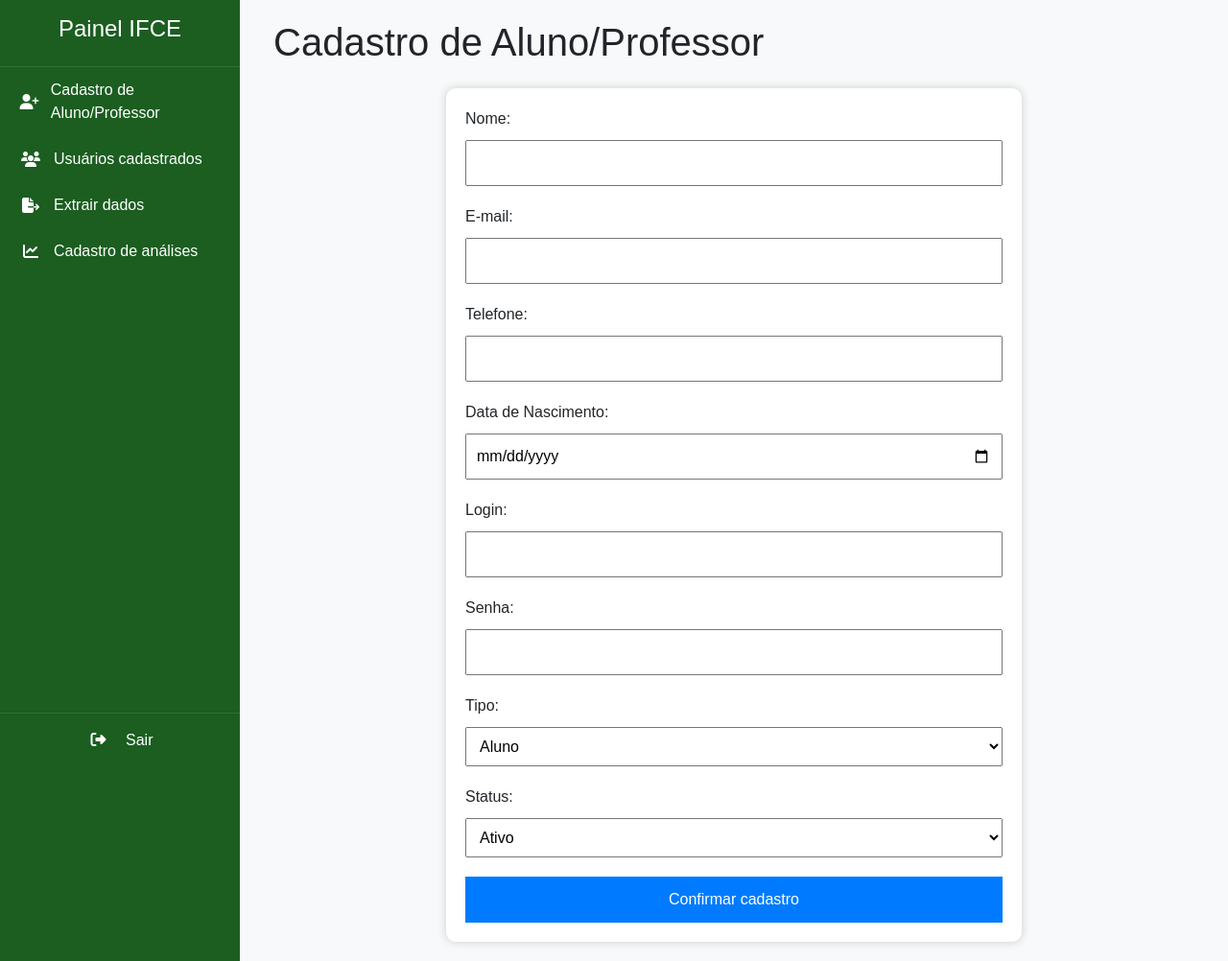
After one commit to CleanoJr/PI2-Analise_Sensorial, a Flask app: page /cadastro/inserir in a window 1280 px wide. The commit adds this page. Shown: the whole page at 96% size. Run offline with Flask 3, Linux system fonts and the light colour scheme.

Commit message:
feat(Uriel)Integração do cadastro de usuários e conexão com banco de dados.

```diff
--- a/controllers/professor_controller.py
+++ /dev/null
@@ -1,6 +0,0 @@
-from main import app
-from flask import render_template
-
-@app.route("/admin", methods=['GET'])
-def admin():
-    return render_template("/professor/painel_professor.html")
--- a/controllers/user_controller.py
+++ /dev/null
@@ -1,6 +0,0 @@
-from main import app
-from flask import render_template
-
-@app.route("/login", methods=['GET'])
-def login():
-    return render_template("/login.html")
--- /dev/null
+++ b/controllers/usuario_controller.py
@@ -0,0 +1,101 @@
+from main import app
+from flask import request, render_template, redirect, url_for
+from models.usuario_model import *
+from models.conexao import *
+from datetime import datetime  # Para converter a data corretamente
+from sqlalchemy.orm import sessionmaker  # Importação da sessionmaker
+
+# Criando a sessão para interagir com o banco de dados
+SessionLocal = sessionmaker(autocommit=False, autoflush=False, bind=engine)
+
+@app.route("/login", methods=['GET'])
+def login():
+    return render_template("/login.html")
+
+@app.route("/admin", methods=['GET'])
+def admin():
+    return render_template("/professor/painel_admin.html")
+
+# Rota para exibir o formulário
+@app.route("/cadastro/inserir", methods=['GET'])
+def cad_inserir():
+    return render_template("/cadastro/aluno_professor.html")
+
+# Rota para processar o formulário
+@app.route("/cadastro/create", methods=['POST'])
+def create():
+    if request.method == 'POST':
+        # Captura os dados enviados pelo formulário
+        nome = request.form['nome']
+        email = request.form['email']
+        telefone = request.form['telefone']
+        data_str = request.form['data_nascimento']  # Data como string
+        login = request.form['login']
+        senha = request.form['senha']
+        tipo = request.form['tipo']
+
+        # Convertendo a data do formato string para o tipo Date
+        data_nascimento = datetime.strptime(data_str, '%Y-%m-%d').date()
+
+        # Cria um novo cadastro
+        new_usuario = Usuario(
+            nome=nome,
+            email=email,
+            telefone=telefone,
+            login=login,
+            senha=senha,
+            tipo=tipo,
+            data_nascimento=data_nascimento,
+            ativo=request.form['ativo'] if request.form['ativo'] else "Inativo"  # Se não marcado, é "Inativo"
+            )
+
+        # Cria uma nova sessão para o banco de dados
+        db = SessionLocal()
+
+        # Adiciona o novo cadastro ao banco de dados
+        db.add(new_usuario)
+        db.commit()
+
+        # Redireciona para a página de lista de cadastros
+        return redirect(url_for('lista'))
+
+# Rota para exibir a lista de cadastros
+@app.route("/list")
+def lista():
+    # Cria uma nova sessão para o banco de dados
+    db = SessionLocal()
+
+    # Consulta todos os cadastros no banco de dados
+    cadastros = db.query(Usuario).all()
+
+    # Renderiza o template com a lista de cadastros
+    return render_template("/usuario/list_usuario.html", cadastros=cadastros)
+
+# Rota para exibir o formulário de edição
+@app.route("/cadastro/editar/<int:id>", methods=["GET"])
+def editar(id):
+    db = SessionLocal()
+    cadastro = db.query(Usuario).filter(Usuario.id == id).first()
+    db.close()
+    return render_template("usuario/edit_usuario.html", cadastro=cadastro)
+
+# Rota para processar a atualização
+@app.route("/cadastro/update/<int:id>", methods=["POST"])
+def update(id):
+    db = SessionLocal()
+    cadastro = db.query(Usuario).filter(Usuario.id == id).first()
+
+    if cadastro:
+        cadastro.nome = request.form['nome']
+        cadastro.email = request.form['email']
+        cadastro.telefone = request.form['telefone']
+        cadastro.data_nascimento = datetime.strptime(request.form['data_nascimento'], '%Y-%m-%d').date()
+        cadastro.login = request.form['login']
+        cadastro.senha = request.form['senha']
+        cadastro.tipo = request.form['tipo']
+        cadastro.ativo = request.form['ativo']  # Atualizando o status de Ativo/Inativo
+
+        db.commit()
+    db.close()
+
+    return redirect(url_for('lista'))
--- a/main.py
+++ b/main.py
@@ -3,8 +3,7 @@ from flask import Flask
 # Criação de uma instância do Flask
 app = Flask(__name__)
 
-from controllers.professor_controller import *
-from controllers.user_controller import *
+from controllers.usuario_controller import *
 from controllers.aluno_controller import *
 
 #Inicia o servidor de desenvolvimento.
--- a/static/css/style.css
+++ b/static/css/style.css
@@ -69,32 +91,7 @@ body {
   width: 100%;
 }
 
-.main-content {
-    flex-grow: 1;
-    padding: 20px;
-    background-color: #f8f9fa;
-    width: 100%;
-    position: relative;
-}
-
-.menu-toggle {
-    display: none;
-    background: none;
-    border: none;
-    color: var(--primary-color);
-    font-size: 1.5rem;
-    cursor: pointer;
-    padding: 10px;
-    position: fixed;
-    top: 10px;
-    left: 10px;
-    z-index: 1060;
-    background-color: #fff;
-    border-radius: 5px;
-    box-shadow: 0 2px 5px rgba(0,0,0,0.2);
-    transition: left 0.3s ease-in-out;
-}
-
+/* Overlay */
 .overlay {
   position: fixed;
   top: 0;
@@ -106,6 +103,114 @@ body {
   display: none;
 }
 
+/* Main Content */
+.main-content {
+  flex-grow: 1;
+  padding: 20px;
+  background-color: #f8f9fa;
+  max-width: 100%;
+  overflow-x: hidden;
+}
+
+.container-fluid {
+  max-width: 100%;
+  padding: 0 15px;
+}
+
+.menu-toggle {
+  background: #fff;
+  border: none;
+  color: var(--primary-color);
+  font-size: 1.5rem;
+  cursor: pointer;
+  padding: 10px 12px;
+  border-radius: 8px;
+  box-shadow: 0 0 10px rgba(0, 0, 0, 0.1);
+  width: auto;
+  height: auto;
+  position: fixed;
+  top: 20px;
+  left: 20px;
+  z-index: 1050;
+  display: none;
+  transition: transform 0.3s ease-in-out; /* Mesma transição da sidebar */
+}
+
+.menu-toggle i {
+  font-size: 20px;
+}
+
+/* Tabela */
+.table-responsive.custom-table {
+  overflow-x: auto;
+  overflow-y: hidden;
+  max-width: 100%;
+  -webkit-overflow-scrolling: touch;
+}
+
+.custom-table.table {
+  margin-bottom: 0;
+  table-layout: auto;
+  width: max-content;
+  min-width: 100%;
+}
+
+.custom-table th,
+.custom-table td {
+  white-space: nowrap;
+  font-size: 0.9rem;
+  vertical-align: middle;
+  padding: 0.6rem;
+}
+
+.custom-table .badge {
+  font-size: 0.8rem;
+  padding: 0.3rem 0.5rem;
+}
+
+.custom-table .btn-sm {
+  padding: 0.2rem 0.4rem;
+  font-size: 0.8rem;
+}
+
+.custom-table .btn i {
+  margin: 0;
+}
+
+/* Formulário */
+form {
+  background: white;
+  padding: 20px;
+  max-width: 600px;
+  margin: auto;
+  border-radius: 10px;
+  box-shadow: 0 0 10px #ccc;
+}
+
+form input,
+form select {
+  width: 100%;
+  padding: 10px;
+  margin-top: 10px;
+  margin-bottom: 20px;
+  box-sizing: border-box;
+}
+
+form button {
+  background-color: #007bff;
+  color: white;
+  padding: 12px;
+  border: none;
+  cursor: pointer;
+  width: 100%;
+  font-size: 16px;
+}
+
+form button:hover {
+  background-color: #0056b3;
+}
+
+/* Responsividade */
 @media (max-width: 768px) {
   .sidebar {
     position: fixed;
--- /dev/null
+++ b/templates/cadastro/aluno_professor.html
@@ -0,0 +1,81 @@
+<!DOCTYPE html>
+<html lang="pt-br">
+<head>
+  <meta charset="UTF-8" />
+  <meta name="viewport" content="width=device-width, initial-scale=1, maximum-scale=5" />
+  <title>Cadastro de Aluno/Professor</title>
+  <link href="https://cdn.jsdelivr.net/npm/bootstrap@5.3.3/dist/css/bootstrap.min.css" rel="stylesheet">
+  <link rel="stylesheet" href="https://cdnjs.cloudflare.com/ajax/libs/font-awesome/6.5.0/css/all.min.css">
+  <link rel="stylesheet" href="../../static/css/style.css">
+</head>
+<body>
+  <div class="wrapper">
+    <nav id="sidebar" class="sidebar" aria-label="Menu principal">
+      <div class="sidebar-header">
+        <h4>Painel IFCE</h4>
+      </div>
+      <ul class="nav flex-column">
+        <li><a href="{{ url_for('cad_inserir') }}"><i class="fa-solid fa-user-plus"></i><span>Cadastro de Aluno/Professor</span></a></li>
+        <li><a href="{{ url_for('lista') }}"><i class="fa-solid fa-users"></i><span>Usuários cadastrados</span></a></li>
+        <li><a href="#"><i class="fa-solid fa-file-export"></i><span>Extrair dados</span></a></li>
+        <li><a href="#"><i class="fa-solid fa-chart-line"></i><span>Cadastro de análises</span></a></li>
+      </ul>
+      <div class="logout">
+        <a href="/login" class="text-center py-3 d-block">
+          <i class="fa-solid fa-sign-out-alt"></i> <span>Sair</span>
+        </a>
+      </div>
+    </nav>
+
+    <div id="overlay" class="overlay" onclick="toggleSidebar()"></div>
+
+    <div class="main-content">
+      <button class="menu-toggle" onclick="toggleSidebar()" aria-expanded="false" aria-controls="sidebar">
+        <i class="fa-solid fa-bars"></i>
+        <span class="sr-only">Abrir/fechar menu</span>
+      </button>
+
+      <div class="container-fluid">
+        <h1 class="mb-4">Cadastro de Aluno/Professor</h1>
+
+        <form action="{{ url_for('create') }}" method="POST">
+          <label for="nome">Nome:</label>
+          <input type="text" name="nome" required>
+
+          <label for="email">E-mail:</label>
+          <input type="email" name="email" required>
+
+          <label for="telefone">Telefone:</label>
+          <input type="text" name="telefone" required>
+
+          <label for="data_nascimento">Data de Nascimento:</label>
+          <input type="date" name="data_nascimento" required>
+
+          <label for="login">Login:</label>
+          <input type="text" name="login" required>
+
+          <label for="senha">Senha:</label>
+          <input type="password" name="senha" required>
+
+          <label for="tipo">Tipo:</label>
+          <select name="tipo" required>
+            <option value="aluno">Aluno</option>
+            <option value="professor">Professor</option>
+          </select>
+
+          <label for="ativo">Status:</label>
+          <select name="ativo" id="ativo" required>
+            <option value="Ativo">Ativo</option>
+            <option value="Inativo">Inativo</option>
+          </select>
+
+          <button type="submit">Confirmar cadastro</button>
+        </form>
+      </div>
+    </div>
+  </div>
+
+  <script src="https://cdn.jsdelivr.net/npm/bootstrap@5.3.3/dist/js/bootstrap.bundle.min.js"></script>
+  <script src="../../static/js/navbar.js"></script>
+</body>
+</html>
--- a/templates/professor/painel_professor.html
+++ b/templates/professor/painel_admin.html
@@ -9,15 +9,14 @@
   <link rel="stylesheet" href="../../static/css/style.css">
 </head>
 <body>
-
   <div class="wrapper">
     <nav id="sidebar" class="sidebar" aria-label="Menu principal">
       <div class="sidebar-header">
         <h4>Painel IFCE</h4>
       </div>
       <ul class="nav flex-column">
-        <li><a href="#"><i class="fa-solid fa-user-plus"></i><span>Cadastro de Aluno/Professor</span></a></li>
-        <li><a href="#"><i class="fa-solid fa-users"></i><span>Usuários cadastrados</span></a></li>
+        <li><a href="{{ url_for('cad_inserir') }}"><i class="fa-solid fa-user-plus"></i><span>Cadastro de Aluno/Professor</span></a></li>
+        <li><a href="{{ url_for('lista') }}"><i class="fa-solid fa-users"></i><span>Usuários cadastrados</span></a></li>
         <li><a href="#"><i class="fa-solid fa-file-export"></i><span>Extrair dados</span></a></li>
         <li><a href="#"><i class="fa-solid fa-chart-line"></i><span>Cadastro de análises</span></a></li>
       </ul>
```
Also changed, not shown: other parts of static/css/style.css (+41 -20 lines), models/conexao.py (added, +14 -0 lines), models/usuario_model.py (added, +30 -0 lines), templates/usuario/edit_usuario.html (added, +81 -0 lines), templates/usuario/list_usuario.html (added, +91 -0 lines), static/js/navbar.js (indentation only). Lines whose indentation alone changed are shown as unchanged.
